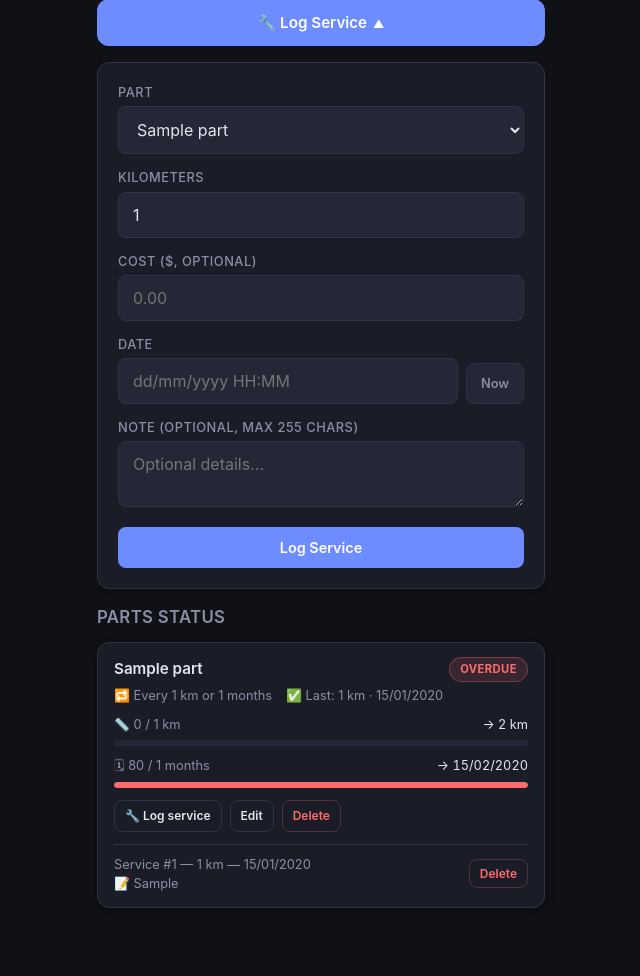
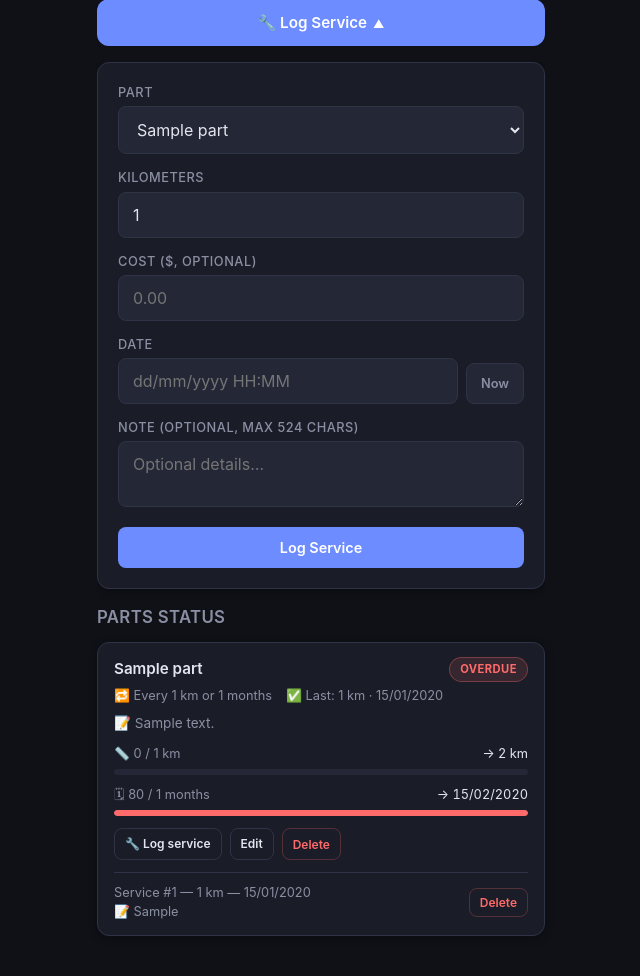
Before and after one commit to LGsus20/odotracker, a Django app: page /maintenance/?part=1 in a window 1280 px wide. Shown: the part 292-1268 px from the top of the page, without its empty margins (319-959 px from the left). Before the commit the page ends 1200 px from the top, so only its background shows below. Run offline with Django 5.2, Linux system fonts and the light colour scheme; a user stored in the database is signed in; tables that the repository leaves empty hold one stand-in row (values such as "Sample post"); parts of the project's set-up code (start-up, migrations or seed data) failed here and were passed over.

Commit message:
Fixed the truncated text for parts, and added a notes field for parts

```diff
--- a/tracker/forms.py
+++ b/tracker/forms.py
@@ -42,7 +42,10 @@ class PartForm(forms.ModelForm):
 
     class Meta:
         model = Part
-        fields = ['name', 'interval_km', 'interval_months']
+        fields = ['name', 'note', 'interval_km', 'interval_months']
+        widgets = {
+            'note': forms.Textarea(attrs={'maxlength': 524}),
+        }
 
 
 class ServiceForm(forms.Form):
@@ -50,11 +53,11 @@ class ServiceForm(forms.Form):
 
     Not a ModelForm: saving creates two objects (the linked MaintenanceEntry
     plus the ServiceRecord) in the view. ``date`` arrives via the hidden ISO
-    input filled by the template's date widget (same pattern as EntryForm);
-    ``note`` feeds the entry's reason and is capped at 255 chars.
+    input filled by the template's date widget (same pattern as EntryForm).
+    ``note`` feeds the entry's reason and is capped at 524 chars.
     """
     part = forms.ModelChoiceField(queryset=Part.objects.all(), empty_label=None)
     kilometers = forms.IntegerField(min_value=0)
     cost = forms.DecimalField(min_value=Decimal('0'), required=False)
     date = forms.DateTimeField()
-    note = forms.CharField(max_length=255, required=False)
+    note = forms.CharField(max_length=524, required=False)
--- a/tracker/models.py
+++ b/tracker/models.py
@@ -44,6 +44,7 @@ class Part(models.Model):
     soon as EITHER is reached (e.g. air filter: 15,000 km or 12 months).
     """
     name = models.CharField(max_length=200)
+    note = models.TextField(max_length=524, blank=True, default='')
     interval_km = models.PositiveIntegerField(
         null=True, blank=True, validators=[MinValueValidator(1)]
     )
--- a/tracker/static/styles.css
+++ b/tracker/static/styles.css
@@ -462,6 +462,18 @@ input[type="number"]{-moz-appearance:textfield}
   justify-content:space-between;
   gap:10px;
 }
+.part-head .entry-name{
+  flex:1;
+  min-width:0;
+  white-space:normal;
+  overflow-wrap:anywhere;
+}
+.part-note{
+  margin-top:8px;
+  color:var(--text-dim);
+  font-size:.85rem;
+  overflow-wrap:anywhere;
+}
 
 /* Status badge (ok / due soon / overdue / no records) */
 .badge{
--- a/tracker/templates/tracker/maintenance.html
+++ b/tracker/templates/tracker/maintenance.html
@@ -45,6 +45,12 @@
                  value="{{ part_form.name.value|default_if_none:"" }}">
           {% for err in part_form.name.errors %}<span class="field-error">{{ err }}</span>{% endfor %}
         </div>
+        <div class="form-group{% if part_form.note.errors %} has-error{% endif %}">
+          <label for="part_note">Note (optional, max 524 chars)</label>
+          <textarea id="part_note" name="note" maxlength="524"
+                    placeholder="Optional details…">{{ part_form.note.value|default_if_none:"" }}</textarea>
+          {% for err in part_form.note.errors %}<span class="field-error">{{ err }}</span>{% endfor %}
+        </div>
         <div class="form-group{% if part_form.interval_km.errors %} has-error{% endif %}">
           <label for="interval_km">Every … km (optional)</label>
           <input id="interval_km" name="interval_km" type="text" inputmode="numeric" data-numeric
@@ -83,6 +89,12 @@
               <input id="part_name" name="name" type="text" placeholder="e.g. Air filter"
                      value="{{ part_form.name.value|default_if_none:"" }}">
               {% for err in part_form.name.errors %}<span class="field-error">{{ err }}</span>{% endfor %}
+            </div>
+            <div class="form-group{% if part_form.note.errors %} has-error{% endif %}">
+              <label for="part_note">Note (optional, max 524 chars)</label>
+              <textarea id="part_note" name="note" maxlength="524"
+                        placeholder="Optional details…">{{ part_form.note.value|default_if_none:"" }}</textarea>
+              {% for err in part_form.note.errors %}<span class="field-error">{{ err }}</span>{% endfor %}
             </div>
             <div class="form-group{% if part_form.interval_km.errors %} has-error{% endif %}">
               <label for="interval_km">Every … km (optional)</label>
@@ -148,8 +160,8 @@
               <button type="button" class="btn btn-today" id="add-today">Now</button>
             </div>
             <div class="form-group{% if service_form.note.errors %} has-error{% endif %}">
-              <label for="service_note">Note (optional, max 255 chars)</label>
-              <textarea id="service_note" name="note" maxlength="255"
+              <label for="service_note">Note (optional, max 524 chars)</label>
+              <textarea id="service_note" name="note" maxlength="524"
                         placeholder="Optional details…">{{ service_form.note.value|default_if_none:"" }}</textarea>
               {% for err in service_form.note.errors %}<span class="field-error">{{ err }}</span>{% endfor %}
             </div>
@@ -176,6 +188,9 @@
             <span>✅ Last: {{ s.last_service.entry.kilometers|intcomma }} km · {{ s.last_service.entry.date|date:"d/m/Y" }}</span>
           {% endif %}
         </div>
+        {% if s.part.note %}
+          <div class="part-note">📝 {{ s.part.note }}</div>
+        {% endif %}
 
         {% if s.km %}
           <div class="dim">
@@ -212,7 +227,7 @@
               <div class="service-row">
                 <span>
                   Service #{{ forloop.counter }} — {{ svc.entry.kilometers|intcomma }} km — {{ svc.entry.date|date:"d/m/Y" }}
-                  {% if svc.entry.reason %}<br>📝 {{ svc.entry.reason|truncatechars:60 }}{% endif %}
+                  {% if svc.entry.reason %}<br>📝 {{ svc.entry.reason }}{% endif %}
                 </span>
                 <button type="button" class="btn btn-danger"
                         onclick="confirmDeleteService({{ svc.pk }}, '{{ s.part.name|escapejs }}', {{ forloop.counter }})">Delete</button>
```
Also changed, not shown: tracker/migrations/0004_part_note.py (added).
